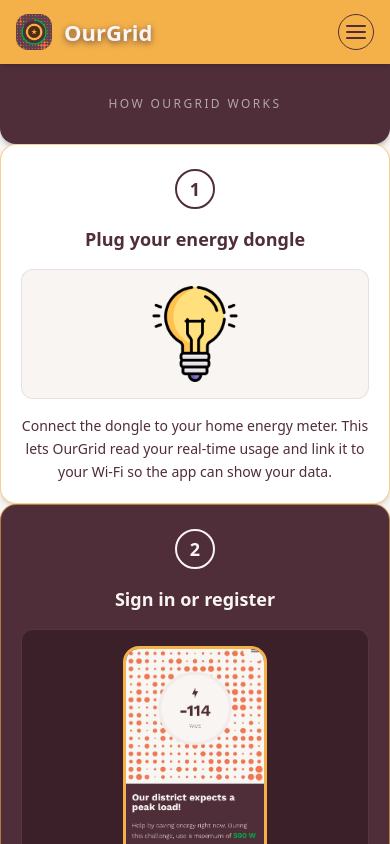
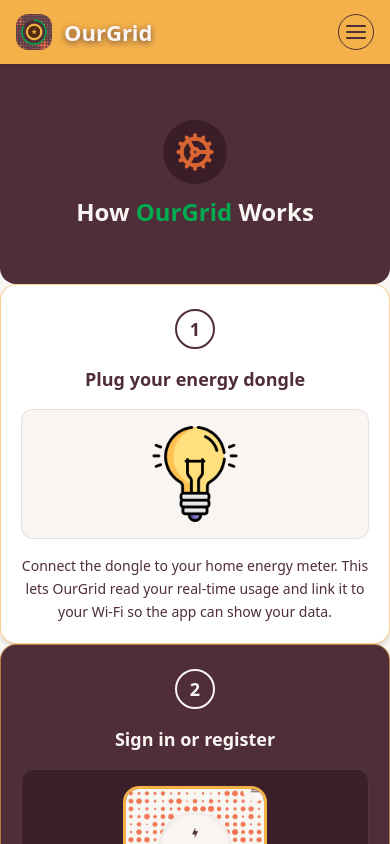
Before and after one commit to Marto8090/OurGrid_Website, a React (Vite) app in the folder client/: page /u/how-ourgrid-works in a window 390 px wide. Shown: the top 844 px of the page. Built offline with nearby package versions, Linux system fonts and the light colour scheme.

Commit message:
Added Lucide Cog icon, centered layout, updated colors, and improved typography for a stronger, branded intro section. Mobile-first layout kept clean; desktop styling will be added later.

```diff
--- a/client/src/pages/How_OurGrid_works.jsx
+++ b/client/src/pages/How_OurGrid_works.jsx
@@ -2,6 +2,8 @@ import { useAudience } from "../context/AudienceContext.jsx";
 import mainPage from "../assets/mainPage.jpg";
 import devicesPage from "../assets/devicesPage.jpg";
 import LightBulb from "../assets/light-bulb.png";
+import { Cog } from "lucide-react";
+
 
 export default function HowOurGridWorks() {
   const { audience } = useAudience();
@@ -14,11 +16,17 @@ export default function HowOurGridWorks() {
   return (
     <div className="bg-[#F9F5F2] text-[#4F2E39]">
       {/* TOP STRIP */}
-      <section className="bg-[#4F2E39] text-[#F9F5F2] rounded-b-2xl shadow-md shadow-black/20">
-        <div className="max-w-md mx-auto px-4 py-8 space-y-3 text-center">
-          <p className="text-xs uppercase tracking-[0.2em] text-[#F9F5F2]/60">
-            How OurGrid works
-          </p>
+      <section className="bg-[#4F2E39] text-[#F9F5F2] rounded-b-2xl">
+        <div className="max-w-md mx-auto py-14 flex flex-col gap-3 items-center">
+          {/* Cog icon */}
+          <div className="w-16 h-16 md:w-20 md:h-20 rounded-full bg-[#3A1D27] flex items-center justify-center">
+            <Cog className="w-10 h-10 md:w-12 md:h-12 text-[#D96532]" strokeWidth={2.4} />
+          </div>
+
+          {/* Title */}
+          <h1 className="text-2xl md:text-3xl font-extrabold">
+            How <span className="text-[#01AC51]">OurGrid</span> Works
+          </h1>
         </div>
       </section>
 
```
